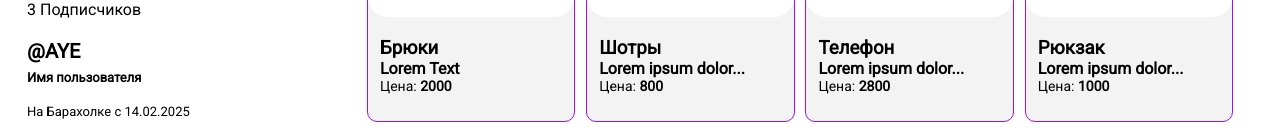
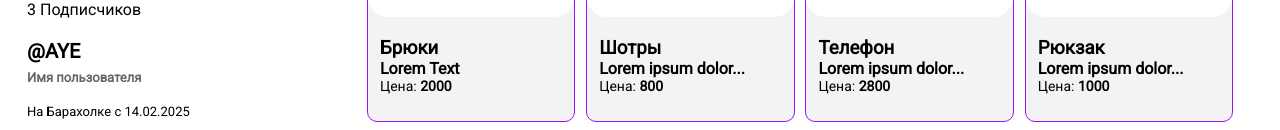
Before and after one commit to Shohin387/flea-market-client, a Next.js app: page /user/1 in a window 1280 px wide. Shown: the part 343-473 px from the top of the page. Built offline with nearby package versions, Linux system fonts and the light colour scheme.

Commit message:
Change opacitt for text "Имя пользователя"

```diff
--- a/src/components/salesman-profiles-components/headerProfile.tsx
+++ b/src/components/salesman-profiles-components/headerProfile.tsx
@@ -25,7 +25,7 @@ export default function HeaderProfile({id}: {id: string}) {
                 <p className={data?.profilePhoto ? `${profileStyle.countSubs} ${profileStyle.m_20} ${profileStyle.mobile}` : `${profileStyle.m_20}`} >{countSubs} Подписчиков<br /></p>
 
                 <h2 className={profileStyle.m_20} style={{fontSize: "20px",  marginTop: '20px'}}>{data?.userName}<br />
-                <b style={{fontSize: '13px', fontStyle: 'normal'}}>Имя пользователя</b></h2>
+                <b style={{fontSize: '13px', fontStyle: 'normal', opacity: 0.6}}>Имя пользователя</b></h2>
                 <p className={profileStyle.m_20}  style={{fontSize: "13px"}}>На Барахолке с {data?.dateRegestration}</p>
 
             </div>
```
